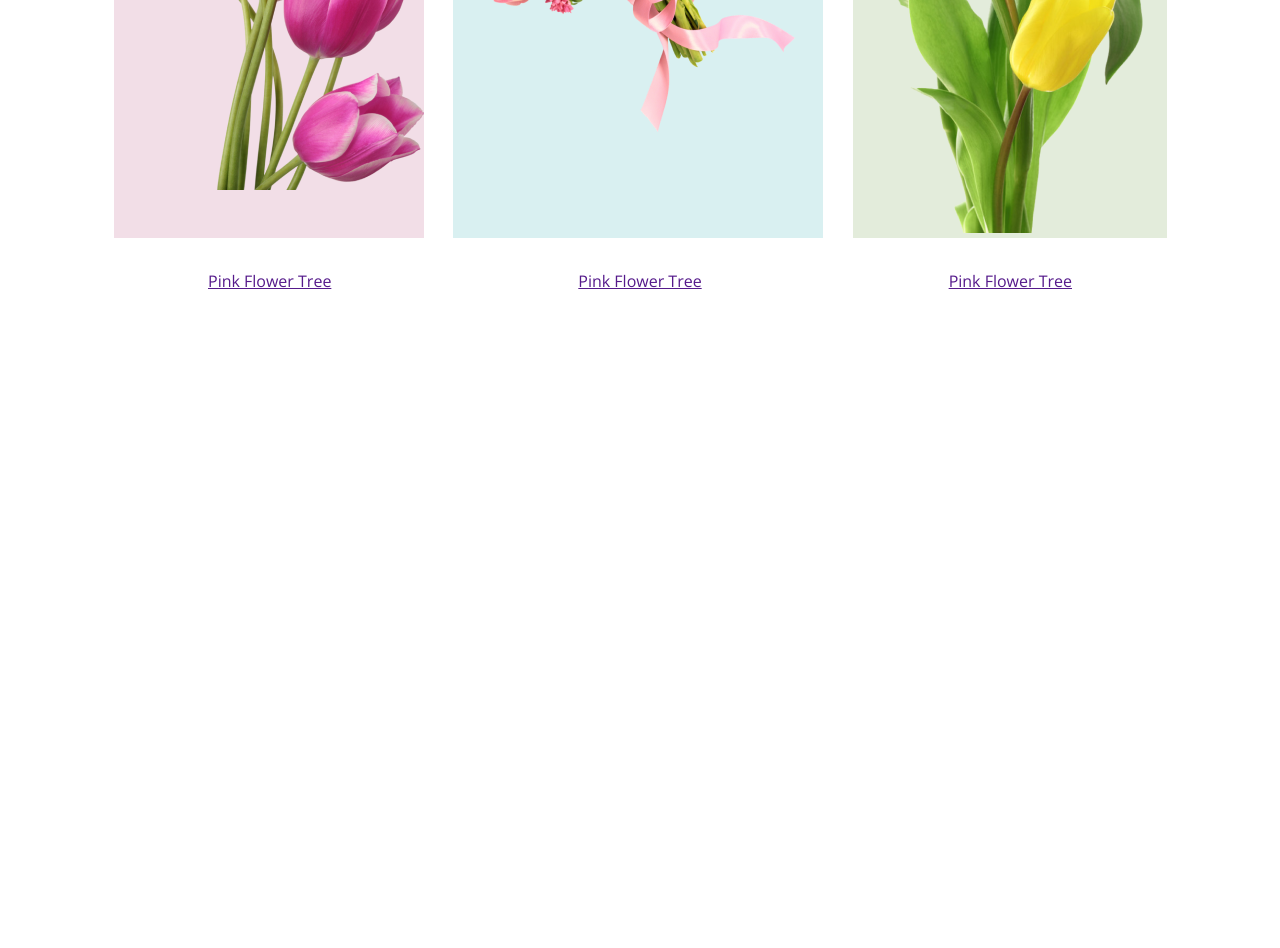
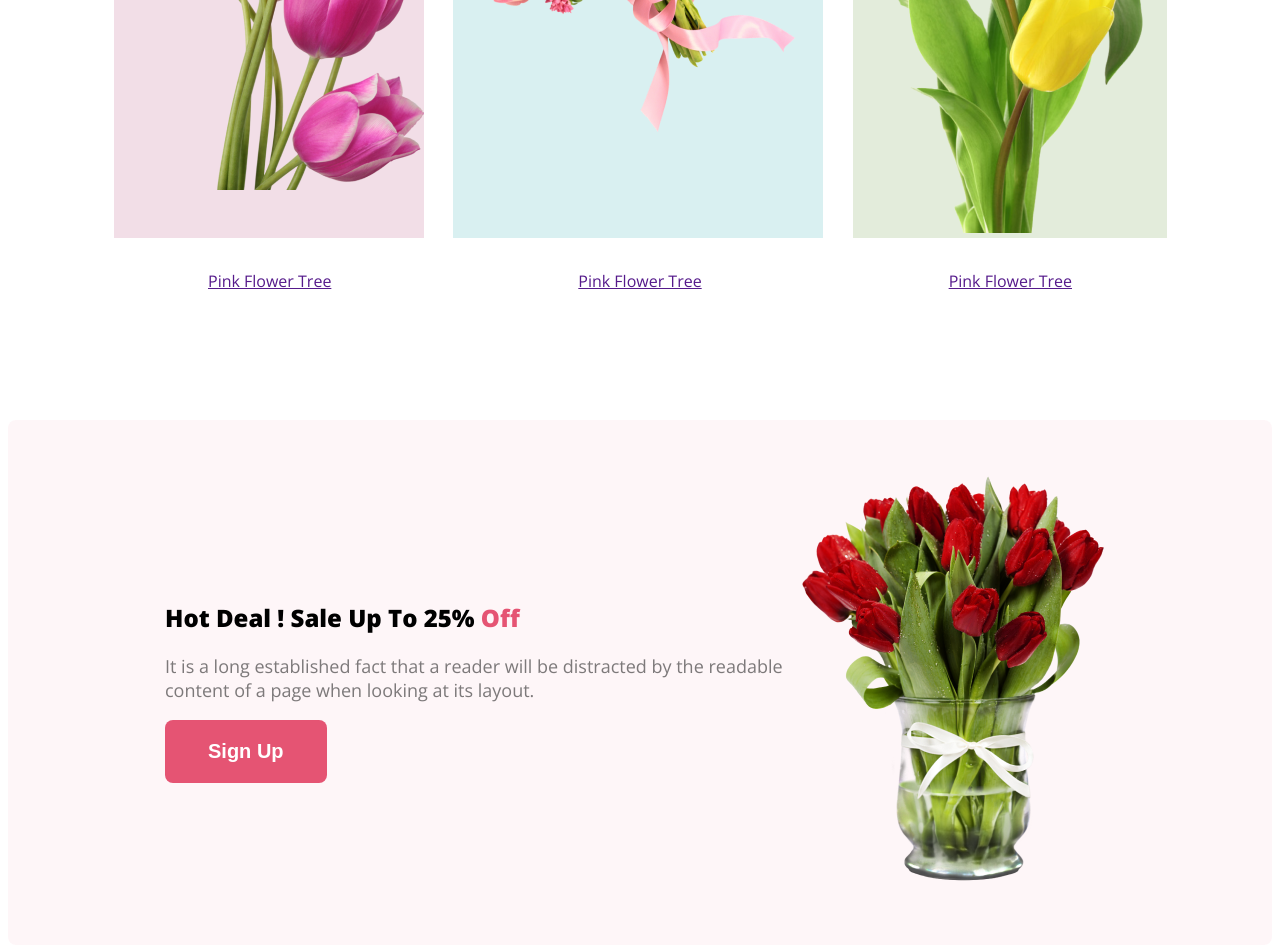
Before and after one commit to SumanChandraDas/flower-shop, a plain HTML site: page index.html in a window 1280 px wide. Shown: the part 1435-2383 px from the top of the page. Before the commit the page ends 1735 px from the top, so only its background shows below. Drawn offline with nearby package versions, Linux system fonts and the light colour scheme.

Commit message:
hot deal section added.

```diff
--- a/index.html
+++ b/index.html
@@ -51,6 +51,23 @@
                     Tree</a><a href="">Pink
                     Flower Tree</a></div>
         </section>
+        <!-- hot deal section start  -->
+        <section class="hot-deal">
+            <div class="hot-deal-items">
+                <div class="hot-deal-item-description">
+                    <h2 class="hot-deal-section-title">Hot Deal ! Sale Up To 25% <span>Off</span></h2>
+                    <p class="section-description">It is a long established fact that a reader will be distracted by the
+                        readable content of a page when looking at its layout.</p>
+                    <button class="button-primary">Sign Up</button>
+
+                </div>
+                <div class="hot-deal-item-banner">
+                    <img src="asset/images/pngwing 8.png" alt="">
+                </div>
+            </div>
+
+
+        </section>
     </main>
     <footer>
 
--- a/styles/flower.css
+++ b/styles/flower.css
@@ -86,4 +86,24 @@ header {
 
 }
 
-/* Our featured section start  */
+/* Hot deal section start  */
+.hot-deal {
+    border-radius: 8px;
+    background: rgba(229, 84, 115, 0.05);
+    margin-top: 128px;
+    padding: 50px 0;
+}
+
+.hot-deal-items {
+    display: flex;
+    justify-content: center;
+    align-items: center;
+}
+
+.hot-deal-section-title span {
+    color: #E55473;
+}
+
+.hot-deal-item-description {
+    max-width: 50%;
+}
```
